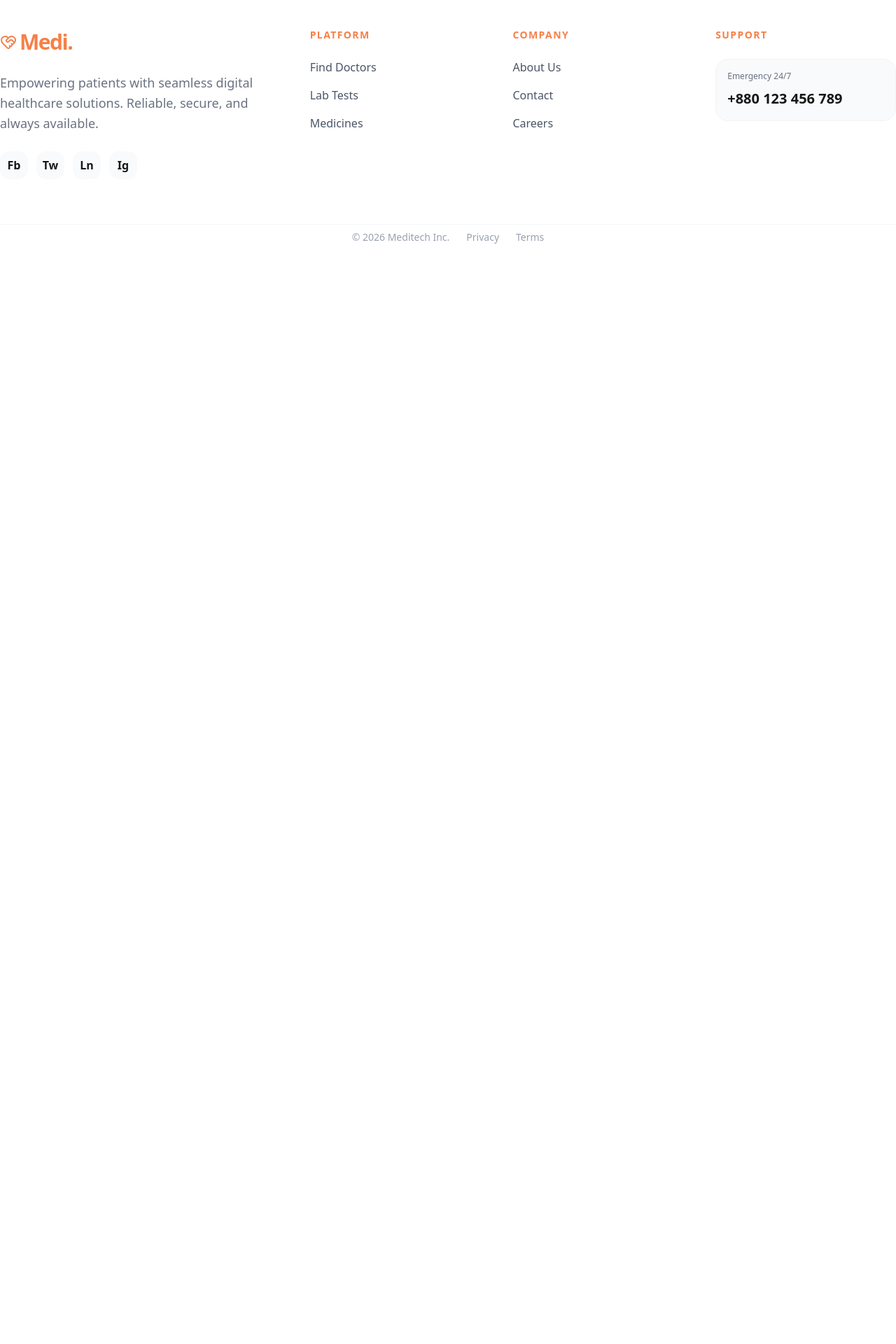
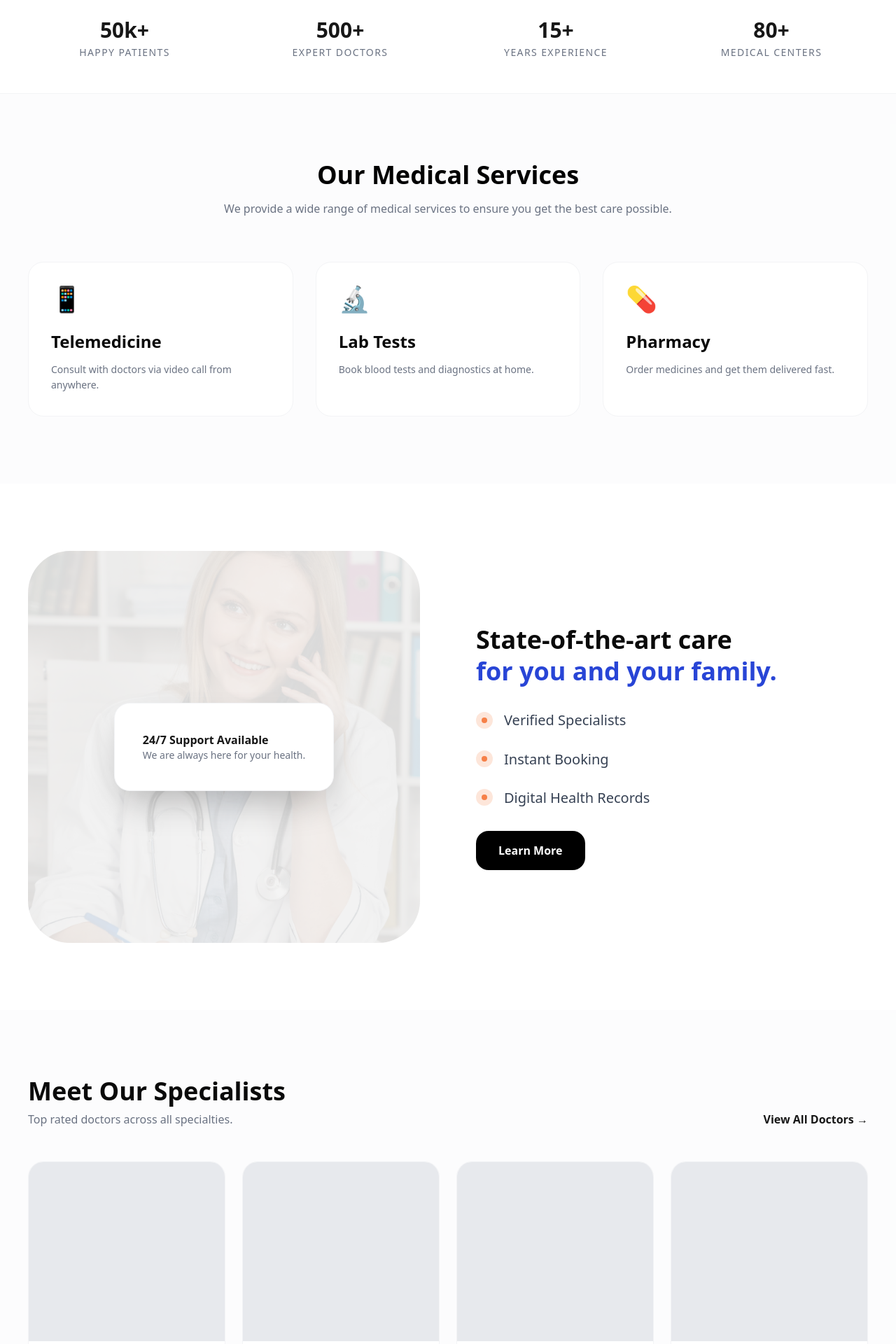
Before and after one commit to mkmahmud/MediTech, a React (Vite) app: page / in a window 1280 px wide. Shown: the part 840-2760 px from the top of the page at 70% size. Before the commit the page ends 1221 px from the top, so only its background shows below. Built offline with nearby package versions, Linux system fonts and the light colour scheme.

Commit message:
Redesign Home Page

```diff
--- a/src/components/shared/Navbar/Navbar.tsx
+++ b/src/components/shared/Navbar/Navbar.tsx
@@ -1,4 +1,4 @@
-import { HeartHandshake } from 'lucide-react';
+import { HeartHandshake, Lightbulb, Moon } from 'lucide-react';
 import { useState } from 'react';
 import { Link } from 'react-router-dom';
 import { useThemeStore } from '../../../stores/themeStore';
@@ -64,9 +64,9 @@ export default function Navbar() {
             className="p-2.5 rounded-2xl bg-gray-50 dark:bg-soft/10 text-primary dark:text-orange border border-gray-100 dark:border-soft/20 transition-all hover:scale-105 active:scale-95"
           >
             {isDarkMode ? (
-              <span className="flex items-center gap-2 font-bold text-sm">🌙  </span>
+              <span className="flex items-center gap-2 font-bold text-sm"><Lightbulb /> </span>
             ) : (
-              <span className="flex items-center gap-2 font-bold text-sm">☀️  </span>
+              <span className="flex items-center gap-2 font-bold text-sm"><Moon />  </span>
             )}
           </button>
           <Link
--- a/src/pages/Home/Home.tsx
+++ b/src/pages/Home/Home.tsx
@@ -1,7 +1,9 @@
 
 export default function Home() {
     return (
-        <section className="relative  lg:py-24 overflow-hidden bg-primary/10">
+        <section>
+            {/* Hero Section */}
+            <section className="relative  lg:py-24 overflow-hidden bg-gray-50/50 dark:bg-deep/20">
                 <div className="grid grid-cols-1 lg:grid-cols-2 gap-12 items-center px-10">
 
                     {/* --- Left Column: Content --- */}
@@ -77,5 +79,126 @@ export default function Home() {
 
                 </div>
             </section>
+            {/* Social Proof Section */}
+            <section className="py-12 bg-white dark:bg-black border-y border-gray-100 dark:border-white/5">
+                <div className="max-w-7xl mx-auto px-10 grid grid-cols-2 md:grid-cols-4 gap-8">
+                    {[
+                        { label: "Happy Patients", value: "50k+" },
+                        { label: "Expert Doctors", value: "500+" },
+                        { label: "Years Experience", value: "15+" },
+                        { label: "Medical Centers", value: "80+" },
+                    ].map((stat, i) => (
+                        <div key={i} className="text-center">
+                            <h3 className="text-3xl font-bold text-primary dark:text-soft">{stat.value}</h3>
+                            <p className="text-sm text-gray-500 uppercase tracking-widest mt-1">{stat.label}</p>
+                        </div>
+                    ))}
+                </div>
+            </section>
+            {/* Services Section */}
+            <section className="py-24 bg-gray-50/50 dark:bg-deep/20">
+                <div className="max-w-7xl mx-auto px-10">
+                    <div className="text-center mb-16 space-y-4">
+                        <h2 className="text-4xl font-bold text-black dark:text-white">Our Medical Services</h2>
+                        <p className="text-gray-500 max-w-2xl mx-auto">We provide a wide range of medical services to ensure you get the best care possible.</p>
+                    </div>
+                    <div className="grid grid-cols-1 md:grid-cols-3 gap-8">
+                        {[
+                            { title: "Telemedicine", desc: "Consult with doctors via video call from anywhere.", icon: "📱" },
+                            { title: "Lab Tests", desc: "Book blood tests and diagnostics at home.", icon: "🔬" },
+                            { title: "Pharmacy", desc: "Order medicines and get them delivered fast.", icon: "💊" },
+                        ].map((service, i) => (
+                            <div key={i} className="p-8 bg-white dark:bg-deep rounded-3xl border border-gray-100 dark:border-white/5 hover:shadow-xl hover:-translate-y-1 transition-all duration-300">
+                                <div className="text-4xl mb-6">{service.icon}</div>
+                                <h3 className="text-xl font-bold mb-3">{service.title}</h3>
+                                <p className="text-gray-500 text-sm leading-relaxed">{service.desc}</p>
+                            </div>
+                        ))}
+                    </div>
+                </div>
+            </section>
+            {/* Why Choose Us Section */}
+            <section className="py-24 bg-white dark:bg-black overflow-hidden">
+                <div className="max-w-7xl mx-auto px-10 grid grid-cols-1 lg:grid-cols-2 gap-20 items-center">
+                    <div className="relative">
+                        <div className="w-full aspect-square bg-primary/5 rounded-[60px] flex items-center justify-center overflow-hidden">
+
+                            <div className="absolute rounded-[60px] inset-0 bg-cover bg-center opacity-10"
+                                style={{ backgroundImage: "url('/login.jpg')" }}>
+                            </div>
+                            {/* Placeholder for a secondary medical image or illustration */}
+                            <div className="z-10 p-10 bg-white dark:bg-deep rounded-3xl shadow-2xl border border-gray-100 dark:border-white/5">
+
+                                <p className="text-primary font-bold">24/7 Support Available</p>
+                                <p className="text-sm text-gray-500">We are always here for your health.</p>
+                            </div>
+                        </div>
+                    </div>
+                    <div className="space-y-8">
+                        <h2 className="text-4xl font-bold leading-tight">State-of-the-art care <br /><span className="text-soft">for you and your family.</span></h2>
+                        <div className="space-y-6">
+                            {["Verified Specialists", "Instant Booking", "Digital Health Records"].map((feat, i) => (
+                                <div key={i} className="flex items-center gap-4">
+                                    <div className="w-6 h-6 rounded-full bg-orange/20 flex items-center justify-center">
+                                        <div className="w-2 h-2 rounded-full bg-orange"></div>
+                                    </div>
+                                    <span className="font-medium text-lg text-gray-700 dark:text-gray-300">{feat}</span>
+                                </div>
+                            ))}
+                        </div>
+                        <button className="px-8 py-4 bg-black dark:bg-white text-white dark:text-black rounded-2xl font-bold hover:scale-105 transition-transform">Learn More</button>
+                    </div>
+                </div>
+            </section>
+            {/* Top Rated Doctors Section */}
+            <section className="py-24 bg-gray-50/50 dark:bg-deep/10">
+                <div className="max-w-7xl mx-auto px-10">
+                    <div className="flex justify-between items-end mb-12">
+                        <div>
+                            <h2 className="text-4xl font-bold">Meet Our Specialists</h2>
+                            <p className="text-gray-500 mt-2">Top rated doctors across all specialties.</p>
+                        </div>
+                        <button className="text-primary font-bold hover:underline">View All Doctors →</button>
+                    </div>
+                    <div className="grid grid-cols-1 sm:grid-cols-2 lg:grid-cols-4 gap-6">
+                        {[1, 2, 3, 4].map((i) => (
+                            <div key={i} className="group bg-white dark:bg-deep rounded-3xl overflow-hidden border border-gray-100 dark:border-white/5 transition-all">
+                                <div className="h-64 bg-gray-200 animate-pulse relative group-hover:bg-gray-300 transition-colors">
+                                    {/* Actual Image would go here */}
+                                </div>
+                                <div className="p-6">
+                                    <h4 className="font-bold text-lg">Dr. Sarah Johnson</h4>
+                                    <p className="text-sm text-primary">Cardiologist</p>
+                                    <div className="flex items-center gap-1 mt-3">
+                                        <span className="text-orange">★</span>
+                                        <span className="text-sm font-bold">4.9</span>
+                                        <span className="text-xs text-gray-400 ml-1">(120 Reviews)</span>
+                                    </div>
+                                </div>
+                            </div>
+                        ))}
+                    </div>
+                </div>
+            </section>
+            {/* CTA */}
+            <section className="py-24">
+                <div className="max-w-7xl mx-auto px-10">
+                    <div className="relative bg-primary p-12 lg:p-20 rounded-[40px] overflow-hidden text-center lg:text-left flex flex-col lg:flex-row items-center justify-between gap-10">
+                        {/* Background Decor */}
+                        <div className="absolute top-0 right-0 w-64 h-64 bg-white/10 rounded-full -mr-20 -mt-20 blur-3xl"></div>
+
+                        <div className="relative z-10 space-y-6 max-w-xl">
+                            <h2 className="text-4xl lg:text-5xl font-bold text-white leading-tight">Ready to start your health journey?</h2>
+                            <p className="text-white/80 text-lg">Join Medi. today and get your first consultation with a 20% discount.</p>
+                        </div>
+
+                        <div className="relative z-10 flex flex-col sm:flex-row gap-4">
+                            <button className="px-10 py-5 bg-white text-primary rounded-2xl font-bold hover:bg-gray-100 transition-colors">Create Account</button>
+                            <button className="px-10 py-5 bg-primary border border-white/30 text-white rounded-2xl font-bold hover:bg-white/10 transition-colors">Contact Us</button>
+                        </div>
+                    </div>
+                </div>
+            </section>
+        </section>
     );
 }
```
Lines whose indentation alone changed are shown as unchanged.
